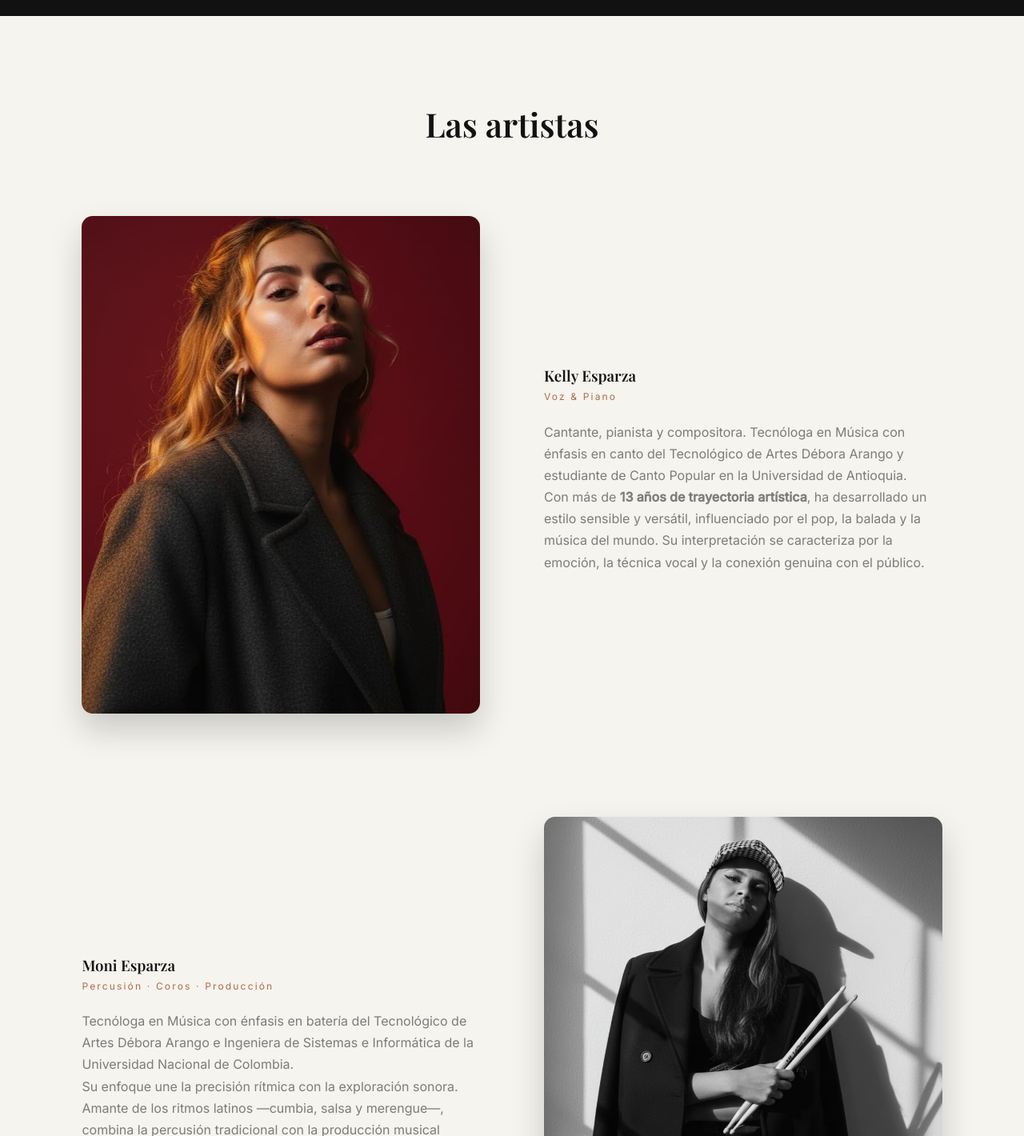
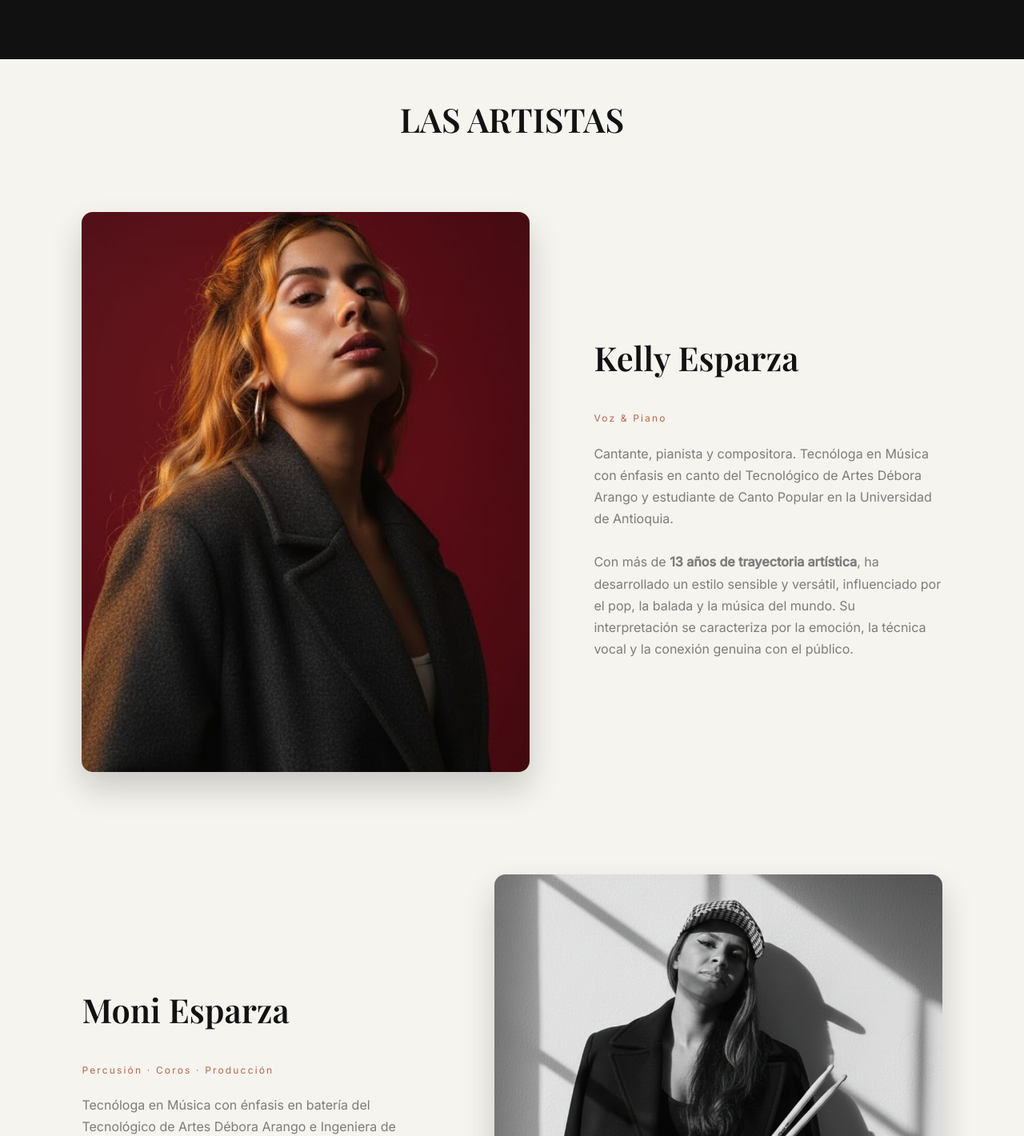
Before and after one commit to mjesparzac/latente, a plain HTML site: page index.html in a window 1280 px wide. Shown: the part 1380-2800 px from the top of the page at 80% size. Drawn offline with nearby package versions, Linux system fonts and the light colour scheme.

Commit message:
Update index.html

```diff
--- a/index.html
+++ b/index.html
@@ -143,6 +143,7 @@ p {
 /* ARTISTS */
 .artists-section {
   background: var(--bg);
+  padding: 40px 8%;
 }
 
 .section-title {
@@ -167,7 +168,7 @@ p {
 }
 
 .artist-photo img {
-  width: 100%;
+  width: 70vh;
   aspect-ratio: 4 / 5;
   object-fit: cover;
   border-radius: 14px;
@@ -267,7 +268,7 @@ footer {
   <section class="project-section">
   <div class="project-container">
 
-    <h2 class="project-title">El proyecto</h2>
+    <h2 class="project-title">PRESENTACIÓN</h2>
 
     <div class="project-text">
       <p>
@@ -276,14 +277,14 @@ footer {
         su esencia. Su vínculo trasciende la sangre: es la unión de dos almas consagradas al
         arte de transformar la vida en sonido, donde cada nota refleja una historia, una
         emoción y una búsqueda interior.
-      </p>
+      </p><br>
 
       <p>
         Su propuesta sonora es un viaje sin fronteras, un recorrido por diversos paisajes
         musicales en el que cada canción se convierte en la exploración de un nuevo mundo.
         En su música confluyen lo ancestral y lo contemporáneo, la raíz y la innovación,
         nuestra cultura y la magia de lo desconocido.
-      </p>
+      </p><br>
 
       <p>
         Con un mensaje honesto y poderoso, abordan temas como el amor, el empoderamiento,
@@ -299,7 +300,7 @@ footer {
   <section class="artists-section">
   <div class="artists-container">
 
-    <h2 class="section-title">Las artistas</h2>
+    <h2 class="section-title">LAS ARTISTAS</h2>
 
     <!-- Kelly -->
     <div class="artist-row">
@@ -308,14 +309,14 @@ footer {
       </div>
 
       <div class="artist-text">
-        <h3>Kelly Esparza</h3>
+        <h2>Kelly Esparza</h2>
         <span>Voz & Piano</span>
 
         <p>
           Cantante, pianista y compositora. Tecnóloga en Música con énfasis en canto
           del Tecnológico de Artes Débora Arango y estudiante de Canto Popular en la
           Universidad de Antioquia.
-        </p>
+        </p><br>
 
         <p>
           Con más de <strong>13 años de trayectoria artística</strong>, ha desarrollado un
@@ -333,13 +334,13 @@ footer {
       </div>
 
       <div class="artist-text">
-        <h3>Moni Esparza</h3>
+        <h2>Moni Esparza</h2>
         <span>Percusión · Coros · Producción</span>
 
         <p>
           Tecnóloga en Música con énfasis en batería del Tecnológico de Artes Débora Arango
           e Ingeniera de Sistemas e Informática de la Universidad Nacional de Colombia.
-        </p>
+        </p><br>
 
         <p>
           Su enfoque une la precisión rítmica con la exploración sonora. Amante de los ritmos
```
